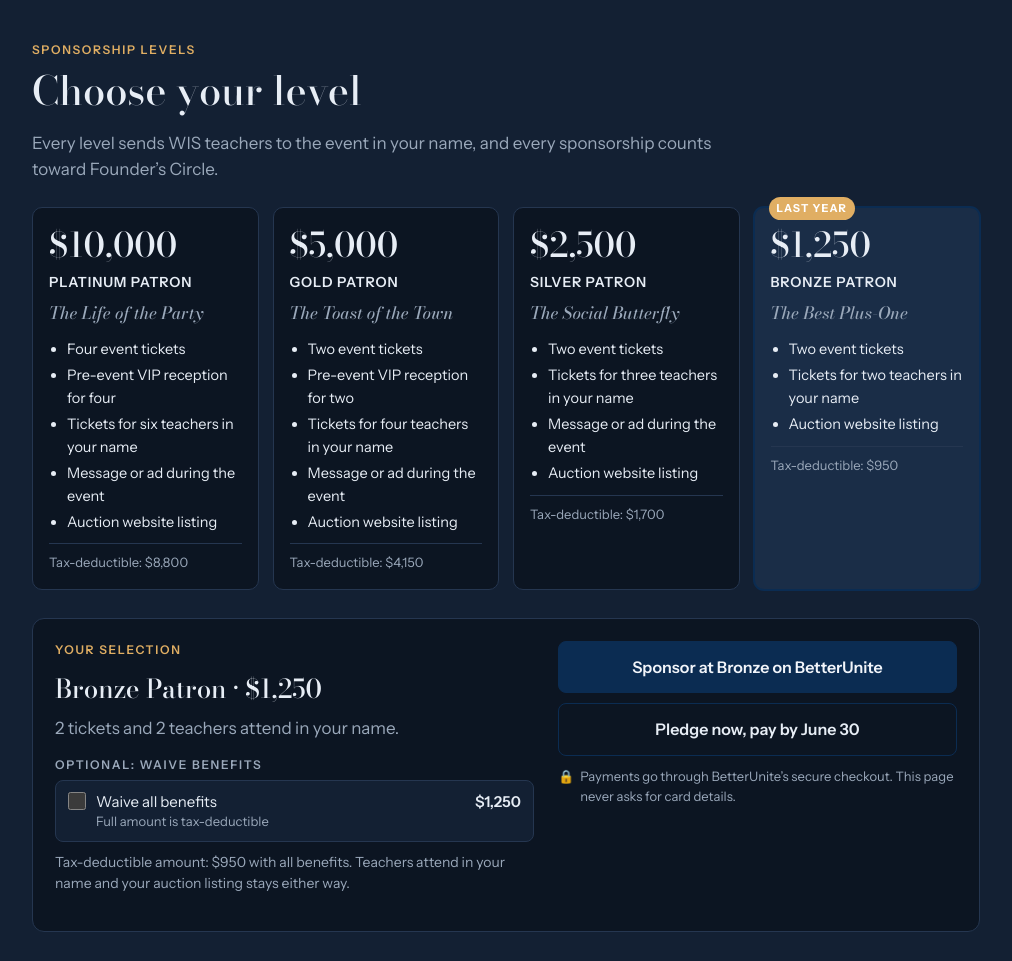
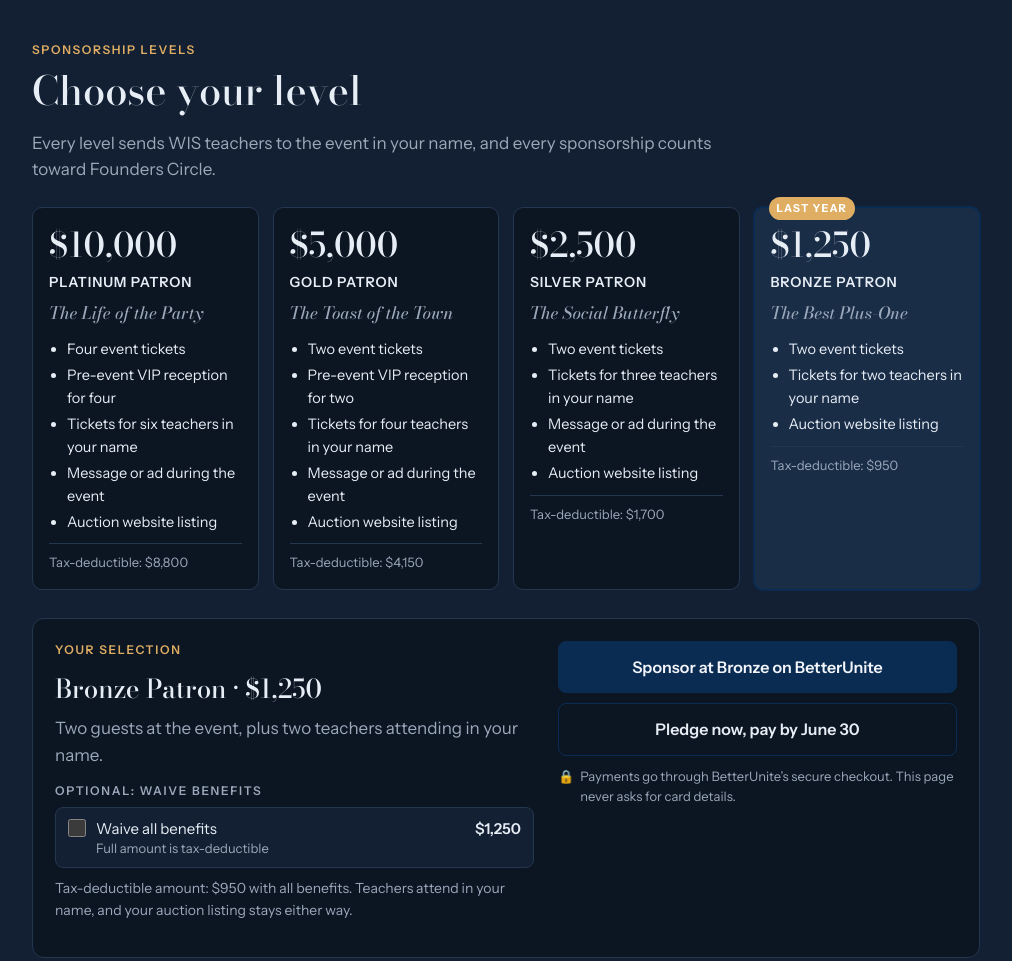
Before and after one commit to wisadvancement/clubwis, a plain HTML site: page p/lincoln-property-fc30fb/index.html in a window 1280 px wide. Shown: the part 1900-2861 px from the top of the page, without its empty margins (134-1146 px from the left). Drawn offline with nearby package versions, Linux system fonts and the light colour scheme.

Commit message:
Copy edits: level summaries, commas, Founders Circle, Fund-A-Student line, pledge email
Co-Authored-By: Claude Opus 5.5 <noreply@anthropic.com>
Claude-Session: https://claude.ai/code/session_01JvwrEPahDWKr65tWTr4pTH

```diff
--- a/p/lincoln-property-fc30fb/index.html
+++ b/p/lincoln-property-fc30fb/index.html
@@ -189,7 +189,7 @@ details.notes td,details.notes th{border-top:1px solid var(--line);padding:6px 8
     <div class="wrap">
       <p class="label">Sponsorship levels</p>
       <h2 id="lv">Choose your level</h2>
-      <p class="muted narrow">Every level sends WIS teachers to the event in your name, and every sponsorship counts toward Founder’s Circle.</p>
+      <p class="muted narrow">Every level sends WIS teachers to the event in your name, and every sponsorship counts toward Founders Circle.</p>
       <div class="levels" role="group" aria-label="Sponsorship levels" id="levels"></div>
 
       <div class="panel" aria-live="polite">
@@ -226,7 +226,7 @@ details.notes td,details.notes th{border-top:1px solid var(--line);padding:6px 8
     <p class="label">Other ways to take part</p>
     <h2 id="ways">Prefer a different route?</h2>
     <div class="ways">
-      <div class="way"><h3>Give to Fund-A-Student</h3><p class="muted">Make a gift straight to financial aid, at any amount. There are no tickets or benefits attached, so the full gift is tax-deductible.</p><a href="https://app.betterunite.com/clubwis/donate?fundaneed=1#section_fundaneed" target="_blank" rel="noopener">Make a Fund-A-Student gift →</a></div>
+      <div class="way"><h3>Give to Fund-A-Student</h3><p class="muted">Give any amount straight to financial aid. There are no tickets or benefits attached, so the full gift is tax-deductible.</p><a href="https://app.betterunite.com/clubwis/donate?fundaneed=1#section_fundaneed" target="_blank" rel="noopener">Make a Fund-A-Student gift →</a></div>
       <div class="way"><h3>Talk it through</h3><p class="muted">Questions about levels, timing, or your ad? Megan is happy to help.</p>
         <div class="copyrow"><code id="megan">megan.connolly@wis.edu</code><button class="copy" type="button" data-copy="megan">Copy</button></div>
         <div class="copyrow"><code>202-243-1821</code></div></div>
@@ -243,10 +243,10 @@ details.notes td,details.notes th{border-top:1px solid var(--line);padding:6px 8
 
 <script>
 const LEVELS=[
- {id:"platinum",tier:"Platinum",nick:"The Life of the Party",amt:10000,ded:8800,ad:true,perks:["Four event tickets","Pre-event VIP reception for four","Tickets for six teachers in your name","Message or ad during the event","Auction website listing"],sum:"4 tickets, VIP reception for 4, and 6 teachers attend in your name."},
- {id:"gold",tier:"Gold",nick:"The Toast of the Town",amt:5000,ded:4150,ad:true,perks:["Two event tickets","Pre-event VIP reception for two","Tickets for four teachers in your name","Message or ad during the event","Auction website listing"],sum:"2 tickets, VIP reception for 2, and 4 teachers attend in your name."},
- {id:"silver",tier:"Silver",nick:"The Social Butterfly",amt:2500,ded:1700,ad:true,perks:["Two event tickets","Tickets for three teachers in your name","Message or ad during the event","Auction website listing"],sum:"2 tickets and 3 teachers attend in your name."},
- {id:"bronze",tier:"Bronze",nick:"The Best Plus-One",amt:1250,ded:950,ad:false,perks:["Two event tickets","Tickets for two teachers in your name","Auction website listing"],sum:"2 tickets and 2 teachers attend in your name."}
+ {id:"platinum",tier:"Platinum",nick:"The Life of the Party",amt:10000,ded:8800,ad:true,perks:["Four event tickets","Pre-event VIP reception for four","Tickets for six teachers in your name","Message or ad during the event","Auction website listing"],sum:"Four guests at the event and the VIP reception, plus six teachers attending in your name."},
+ {id:"gold",tier:"Gold",nick:"The Toast of the Town",amt:5000,ded:4150,ad:true,perks:["Two event tickets","Pre-event VIP reception for two","Tickets for four teachers in your name","Message or ad during the event","Auction website listing"],sum:"Two guests at the event and the VIP reception, plus four teachers attending in your name."},
+ {id:"silver",tier:"Silver",nick:"The Social Butterfly",amt:2500,ded:1700,ad:true,perks:["Two event tickets","Tickets for three teachers in your name","Message or ad during the event","Auction website listing"],sum:"Two guests at the event, plus three teachers attending in your name."},
+ {id:"bronze",tier:"Bronze",nick:"The Best Plus-One",amt:1250,ded:950,ad:false,perks:["Two event tickets","Tickets for two teachers in your name","Auction website listing"],sum:"Two guests at the event, plus two teachers attending in your name."}
 ];
 const VENDOR={"company": "Lincoln Property Company", "first": "Bryan", "recommended": "bronze", "tag": "Last year", "slug": "lincoln-property-fc30fb", "links": {}};
 const LOG_URL="https://script.google.com/macros/s/AKfycbzTCr3nESVydYtNYm0pWtOHgDPiYCji6v7qtDyoZH7Tdi5m6RtcPtnjqM5nIvRy_pW3/exec";
@@ -268,7 +268,7 @@ const tix=l=>rec(l)?"tickets and VIP reception":"tickets";
 const all=l=>{const a=["tickets",rec(l)?"VIP reception":null,l.ad?"event ad":null].filter(Boolean);return a.length<3?a.join(" and "):a.slice(0,-1).join(", ")+", and "+a.at(-1)};
 const OPTS={
  all:   {ded:l=>l.ded,    mail:l=>""},
- adonly:{ded:l=>l.amt-AD, lbl:l=>`Keep the ad, waive ${tix(l)}`, mail:l=>` We'd like to waive our event ${tix(l)} and keep our event ad.`},
+ adonly:{ded:l=>l.amt-AD, lbl:l=>`Keep the ad, waive ${tix(l)}`, mail:l=>` We'd like to keep our event ad and waive our event ${tix(l)}.`},
  none:  {ded:l=>l.amt,    lbl:l=>"Waive all benefits", mail:l=>` We'd like to waive all benefits (${all(l)}) for a full deduction.`}
 };
 const boxes=[...document.querySelectorAll('input[name="ben"]')];
@@ -292,11 +292,11 @@ function render(){
   Object.keys(OPTS).forEach(k=>{const e=document.querySelector(`[data-ded="${k}"]`);if(e)e.textContent=fmt(OPTS[k].ded(l))});
   document.querySelectorAll("[data-lbl]").forEach(e=>e.textContent=OPTS[e.dataset.lbl].lbl(l));
   document.getElementById("dedLine").textContent=ben()==="all"
-    ?`Tax-deductible amount: ${fmt(l.ded)} with all benefits. Teachers attend in your name and your auction listing stays either way.`
-    :`Tax-deductible amount: ${fmt(OPTS[ben()].ded(l))}. Teachers still attend in your name and your auction listing stays. We’ll confirm the waiver in writing.`;
+    ?`Tax-deductible amount: ${fmt(l.ded)} with all benefits. Teachers attend in your name, and your auction listing stays either way.`
+    :`Tax-deductible amount: ${fmt(OPTS[ben()].ded(l))}. Teachers still attend in your name, and your auction listing stays. We’ll confirm the waiver in writing.`;
   const sb=document.getElementById("sponsorBtn");sb.textContent=`Sponsor at ${l.tier} on BetterUnite`;sb.href=(VENDOR.links&&VENDOR.links[l.id])||"https://app.betterunite.com/clubwis";
   const subj=encodeURIComponent(`Club WIS ${l.tier} sponsorship pledge: ${VENDOR.company}`);
-  const body=encodeURIComponent(`Hi Megan,\n\n${VENDOR.company} would like to pledge a ${l.tier} sponsorship (${fmt(l.amt)}) for Club WIS on April 17, 2027, payable by June 30, 2027.${OPTS[ben()].mail(l)}\n\nThanks,\n${VENDOR.first}`);
+  const body=encodeURIComponent(`Hi Megan,\n\n${VENDOR.company} would like to pledge a ${l.tier} sponsorship (${fmt(l.amt)}) for Club WIS on April 17, 2027, payable by June 30, 2027.${OPTS[ben()].mail(l)}\n\nThanks,\n${VENDOR.first==="friends"?VENDOR.company:VENDOR.first}`);
   document.getElementById("pledgeBtn").href=`mailto:megan.connolly@wis.edu?subject=${subj}&body=${body}`;
 }
 function logClick(action){
```
Also changed, not shown: p/mirihella-facilities-60429e/index.html (+10 -10 lines), p/modulex-4de856/index.html (+10 -10 lines), p/newport-capital-group-7b29b0/index.html (+10 -10 lines), p/red-coats-inc-363284/index.html (+10 -10 lines), p/smile-horizon-orthodontics-9b59c2/index.html (+10 -10 lines), p/ubs-private-wealth-management-eddd2b/index.html (+10 -10 lines), template.html (+10 -10 lines).
